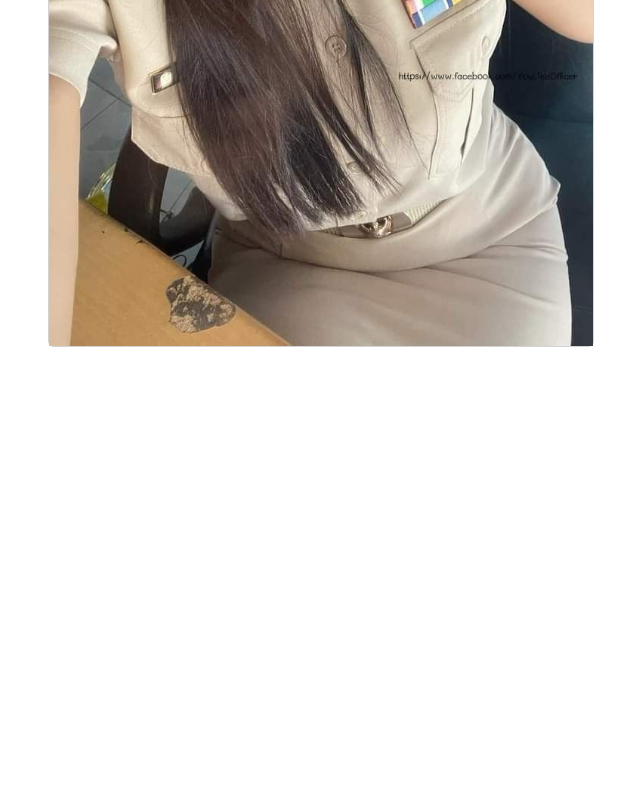
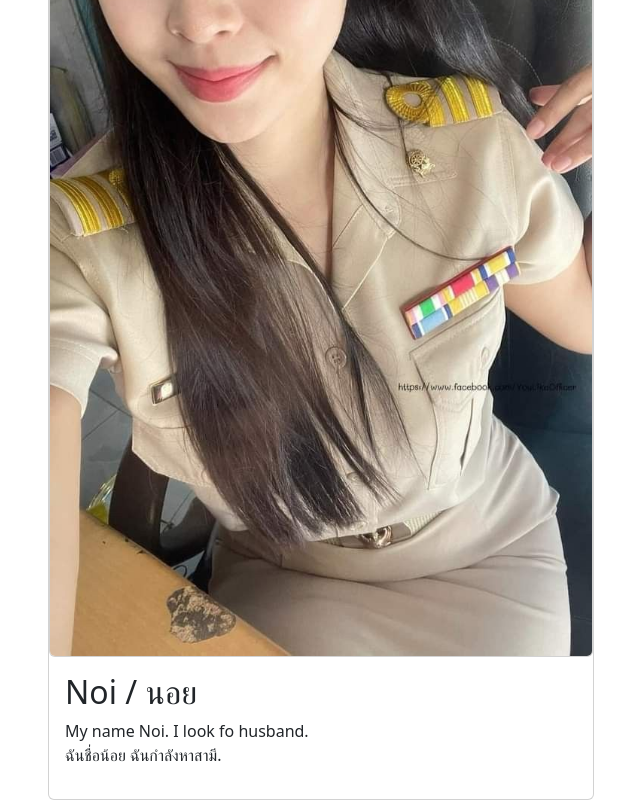
Before and after one commit to RobinDabas/thailand-dating-site, a plain HTML site: page index.html in a window 1280 px wide. Shown: the part 627-1427 px from the top of the page, without its empty margins (34-674 px from the left). Before the commit the page ends 974 px from the top, so only its background shows below. Drawn offline with nearby package versions, Linux system fonts and the light colour scheme.

Commit message:
add dating profile and card distinction

```diff
--- a/index.html
+++ b/index.html
@@ -5,13 +5,26 @@
     <meta name="viewport" content="width-device-width initial-scale=1.0">
     <title>Thai Dating Site</title>
     <link href="https://cdn.jsdelivr.net/npm/bootstrap@5.3.5/dist/css/bootstrap.min.css" rel="stylesheet" integrity="sha384-SgOJa3DmI69IUzQ2PVdRZhwQ+dy64/BUtbMJw1MZ8t5HZApcHrRKUc4W0kG879m7" crossorigin="anonymous">
+    <link rel="stylesheet" href="style.css">
   </head>
   <body>
     <div class="container">
       <div class="row">
         <div class="col-12 col-lg-6">
+          <video src=""></video>
+        </div>
+      </div>
+    </div>
+    <video src="" alt></video>
+    <div class="container">
+      <div class="row">
+        <div class="col-12 col-lg-6">
           <div class="card">
-            <img src="profile-noi.jfif" alt="Thai woman named Noi">
+            <img class="card" class="card-img-top" src="profile-noi.jfif" alt="Thai woman named Noi">
+            <div class="card-body">
+              <h2 class="card-title">Noi / นอย</h2>
+              <p card="card-text">My name Noi. I look fo husband.<br>ฉันชื่อน้อย ฉันกำลังหาสามี.</p>
+            </div>
           </div>
         </div>
       </div>
--- a/style.css
+++ b/style.css
@@ -0,0 +1,3 @@
+.card-boy {
+  text-align: center;
+}
```
